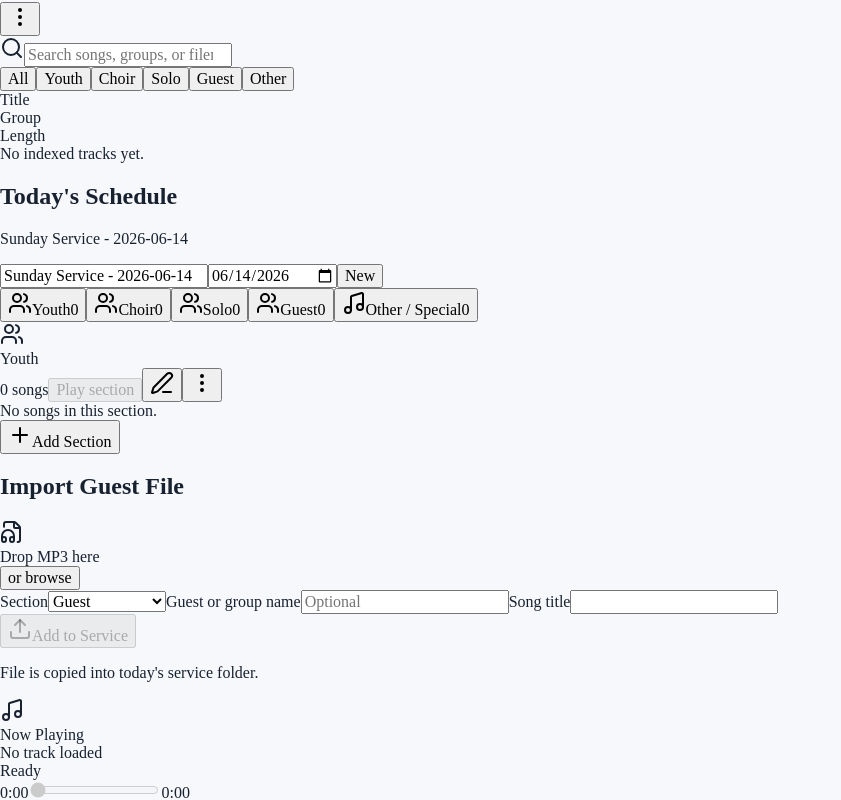
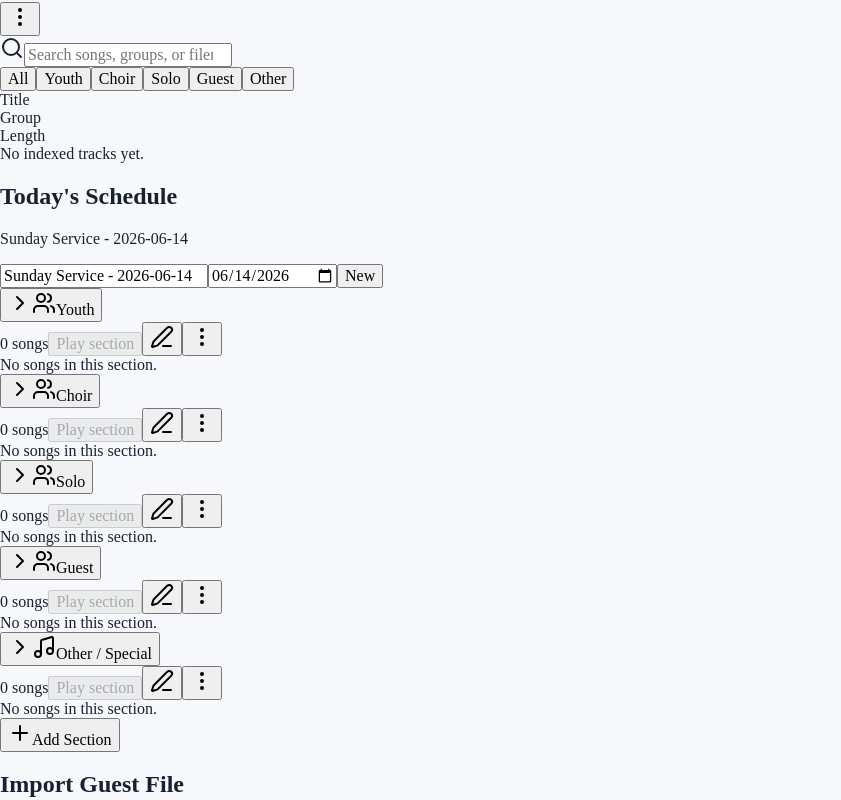
Before and after one commit to dpruteanu/servicecue, a React (Vite) app in the folder src/renderer/: page / in a window 1280 px wide. Shown: the part 1186-1986 px from the top of the page, without its empty margins (0-841 px from the left). Built offline with nearby package versions, Linux system fonts and the light colour scheme.

Commit message:
Use collapsible schedule sections

```diff
--- a/src/renderer/src/App.tsx
+++ b/src/renderer/src/App.tsx
@@ -177,8 +177,6 @@ function sectionTone(type: ScheduleSection["type"]) {
     return {
       icon: "text-emerald-700",
       header: "border-emerald-200 bg-emerald-50",
-      tabActive: "border-emerald-500 bg-emerald-50 text-emerald-800",
-      tabIdle: "border-cue-line bg-white text-cue-ink hover:border-emerald-300 hover:bg-emerald-50",
       rail: "bg-emerald-500",
       title: "text-emerald-800",
     };
@@ -188,8 +186,6 @@ function sectionTone(type: ScheduleSection["type"]) {
     return {
       icon: "text-amber-700",
       header: "border-amber-200 bg-amber-50",
-      tabActive: "border-amber-500 bg-amber-50 text-amber-800",
-      tabIdle: "border-cue-line bg-white text-cue-ink hover:border-amber-300 hover:bg-amber-50",
       rail: "bg-amber-500",
       title: "text-amber-800",
     };
@@ -199,8 +195,6 @@ function sectionTone(type: ScheduleSection["type"]) {
     return {
       icon: "text-violet-700",
       header: "border-violet-200 bg-violet-50",
-      tabActive: "border-violet-500 bg-violet-50 text-violet-800",
-      tabIdle: "border-cue-line bg-white text-cue-ink hover:border-violet-300 hover:bg-violet-50",
       rail: "bg-violet-500",
       title: "text-violet-800",
     };
@@ -210,8 +204,6 @@ function sectionTone(type: ScheduleSection["type"]) {
     return {
       icon: "text-sky-700",
       header: "border-sky-200 bg-sky-50",
-      tabActive: "border-sky-500 bg-sky-50 text-sky-800",
-      tabIdle: "border-cue-line bg-white text-cue-ink hover:border-sky-300 hover:bg-sky-50",
       rail: "bg-sky-500",
       title: "text-sky-800",
     };
@@ -220,8 +212,6 @@ function sectionTone(type: ScheduleSection["type"]) {
   return {
     icon: "text-cue-action",
     header: "border-blue-200 bg-blue-50",
-    tabActive: "border-cue-action bg-blue-50 text-cue-actionDark",
-    tabIdle: "border-cue-line bg-white text-cue-ink hover:border-blue-300 hover:bg-blue-50",
     rail: "bg-cue-action",
     title: "text-cue-actionDark",
   };
@@ -299,6 +289,7 @@ export function App() {
   const [editingSectionId, setEditingSectionId] = useState<string | null>(null);
   const [editingSectionName, setEditingSectionName] = useState("");
   const [openSectionMenuId, setOpenSectionMenuId] = useState<string | null>(null);
+  const [collapsedSectionIds, setCollapsedSectionIds] = useState<Set<string>>(() => new Set());
   const [playThroughSectionId, setPlayThroughSectionId] = useState<string | null>(null);
   const [liveRemovedItemIds, setLiveRemovedItemIds] = useState<Set<string>>(() => new Set());
   const [lastLiveRemovedItem, setLastLiveRemovedItem] = useState<{ itemId: string; title: string } | null>(null);
@@ -343,9 +334,6 @@ export function App() {
 
     return Math.min(100, (currentTime / track.durationSeconds) * 100);
   }, [currentTime, track?.durationSeconds]);
-
-  const activeSection = orderedSections.find((section) => section.id === activeSectionId) ?? orderedSections[0];
-  const visibleSections = activeSection ? [activeSection] : [];
 
   const scheduleQueue = useMemo(() => orderedSections.flatMap((section) =>
     section.items
@@ -1068,6 +1056,21 @@ export function App() {
     });
     setMessage(`Restored ${lastLiveRemovedItem.title} to this Live run.`);
     setLastLiveRemovedItem(null);
+  }
+
+  function toggleSectionCollapsed(sectionId: string) {
+    setSelectedSectionId(sectionId);
+    setCollapsedSectionIds((currentIds) => {
+      const nextIds = new Set(currentIds);
+
+      if (nextIds.has(sectionId)) {
+        nextIds.delete(sectionId);
+      } else {
+        nextIds.add(sectionId);
+      }
+
+      return nextIds;
+    });
   }
 
   function handleTrackEnded(itemId?: string) {
@@ -1485,39 +1488,6 @@ export function App() {
             )}
           </div>
 
-          {orderedSections.length > 0 && (
-            <div className="mt-3 flex gap-2 overflow-x-auto pb-1">
-              {orderedSections.map((section) => {
-                const tone = sectionTone(section.type);
-                const visibleItemCount = section.items.filter((item) => !isLiveMode || !liveRemovedItemIds.has(item.id)).length;
-                const isActive = section.id === activeSectionId;
-
-                return (
-                  <button
-                    key={section.id}
-                    className={[
-                      "inline-flex shrink-0 items-center gap-2 rounded-md border px-3 py-2 text-sm font-semibold transition",
-                      isActive ? tone.tabActive : tone.tabIdle,
-                      dragOverSectionId === section.id ? "ring-2 ring-cue-action/20" : "",
-                    ].join(" ")}
-                    type="button"
-                    onClick={() => setSelectedSectionId(section.id)}
-                    onDragLeave={isLiveMode ? undefined : () => setDragOverSectionId((current) => current === section.id ? null : current)}
-                    onDragOver={isLiveMode ? undefined : (event) => handleSectionDragOver(event, section.id)}
-                    onDrop={isLiveMode ? undefined : (event) => handleSectionDrop(event, section.id)}
-                    title={`Show ${section.name}`}
-                  >
-                    <span className={tone.icon}>{sectionIcon(section.type)}</span>
-                    <span>{section.name}</span>
-                    <span className="rounded-full bg-white/70 px-2 py-0.5 text-xs text-cue-muted">
-                      {visibleItemCount}
-                    </span>
-                  </button>
-                );
-              })}
-            </div>
-          )}
-
           {isLiveMode && lastLiveRemovedItem && (
             <div className="mt-2 flex flex-wrap items-center justify-between gap-2 rounded-md border border-amber-200 bg-amber-50 px-3 py-2 text-sm text-amber-900">
               <span>Removed {lastLiveRemovedItem.title} from this run.</span>
@@ -1528,13 +1498,15 @@ export function App() {
           )}
 
           <div className="mt-3 min-h-0 flex-1 space-y-2 overflow-auto pr-1 2xl:mt-4 2xl:space-y-3">
-            {visibleSections.map((section) => {
+            {orderedSections.map((section) => {
               const tone = sectionTone(section.type);
               const visibleItems = section.items
                 .slice()
                 .sort((a, b) => a.sortOrder - b.sortOrder)
                 .filter((item) => !isLiveMode || !liveRemovedItemIds.has(item.id));
               const playThroughActive = playThroughSectionId === section.id;
+              const isCollapsed = collapsedSectionIds.has(section.id);
+              const isExpanded = !isCollapsed || dragOverSectionId === section.id;
 
               return (
                 <div
@@ -1550,10 +1522,10 @@ export function App() {
                   onDrop={isLiveMode ? undefined : (event) => handleSectionDrop(event, section.id)}
                 >
                   <div className={["flex items-center justify-between gap-2 border-b px-3 py-2 2xl:gap-3 2xl:px-4 2xl:py-3", tone.header].join(" ")}>
+                    {editingSectionId === section.id ? (
                       <div className="flex min-w-0 items-center gap-3">
                         <span className={["h-8 w-1 rounded-full", tone.rail].join(" ")} aria-hidden="true" />
                         <div className={tone.icon}>{sectionIcon(section.type)}</div>
-                      {editingSectionId === section.id ? (
                         <input
                           className="min-w-0 rounded-md border border-cue-line px-2 py-1 text-sm font-semibold"
                           value={editingSectionName}
@@ -1565,10 +1537,21 @@ export function App() {
                             if (event.key === "Escape") setEditingSectionId(null);
                           }}
                         />
+                      </div>
                     ) : (
-                        <div className={["min-w-0 truncate text-base font-semibold", tone.title].join(" ")}>{section.name}</div>
-                      )}
-                    </div>
+                      <button
+                        className="flex min-w-0 flex-1 items-center gap-3 text-left"
+                        type="button"
+                        aria-expanded={isExpanded}
+                        onClick={() => toggleSectionCollapsed(section.id)}
+                        title={`${isExpanded ? "Collapse" : "Expand"} ${section.name}`}
+                      >
+                        <ChevronRight className={["size-4 shrink-0 text-cue-muted transition-transform", isExpanded ? "rotate-90" : ""].join(" ")} aria-hidden="true" />
+                        <span className={["h-8 w-1 rounded-full", tone.rail].join(" ")} aria-hidden="true" />
+                        <span className={tone.icon}>{sectionIcon(section.type)}</span>
+                        <span className={["min-w-0 truncate text-base font-semibold", tone.title].join(" ")}>{section.name}</span>
+                      </button>
+                    )}
                     <div className="relative flex items-center gap-2">
                       <span className="text-xs font-semibold text-cue-muted 2xl:text-sm">{visibleItems.length} {visibleItems.length === 1 ? "song" : "songs"}</span>
                       <button
@@ -1617,6 +1600,7 @@ export function App() {
                     </div>
                   </div>
 
+                  {isExpanded && (
                     <div className="divide-y divide-cue-line px-3 py-1 2xl:px-4">
                       {visibleItems.map((item, index) => {
                         const indexedTrack = findTrackById(libraryIndex, item.trackId);
@@ -1700,6 +1684,7 @@ export function App() {
                         </div>
                       )}
                     </div>
+                  )}
                 </div>
               );
             })}
```
Also changed, not shown: 1 other file (tests, documents, lock files or other folders). Lines whose indentation alone changed are shown as unchanged.
